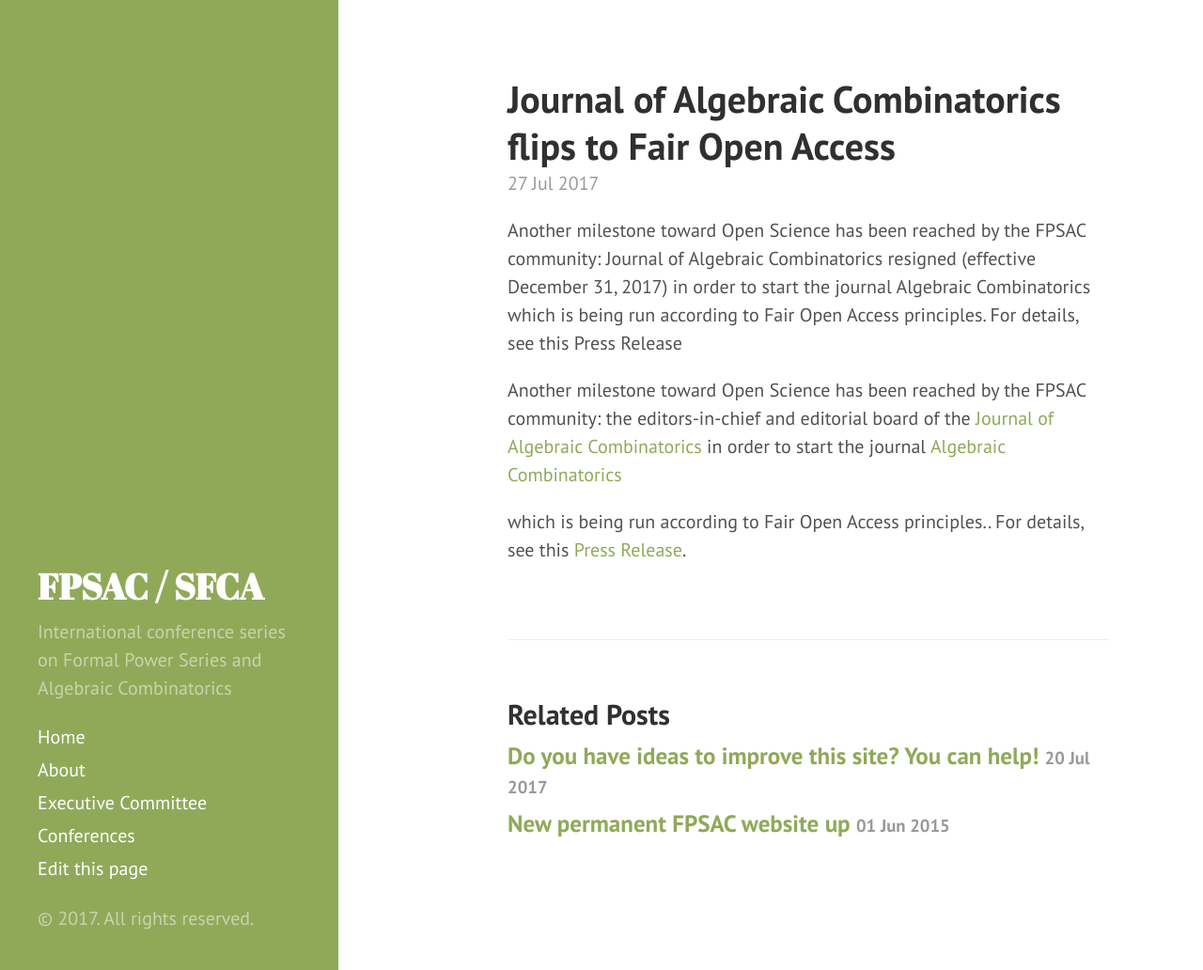
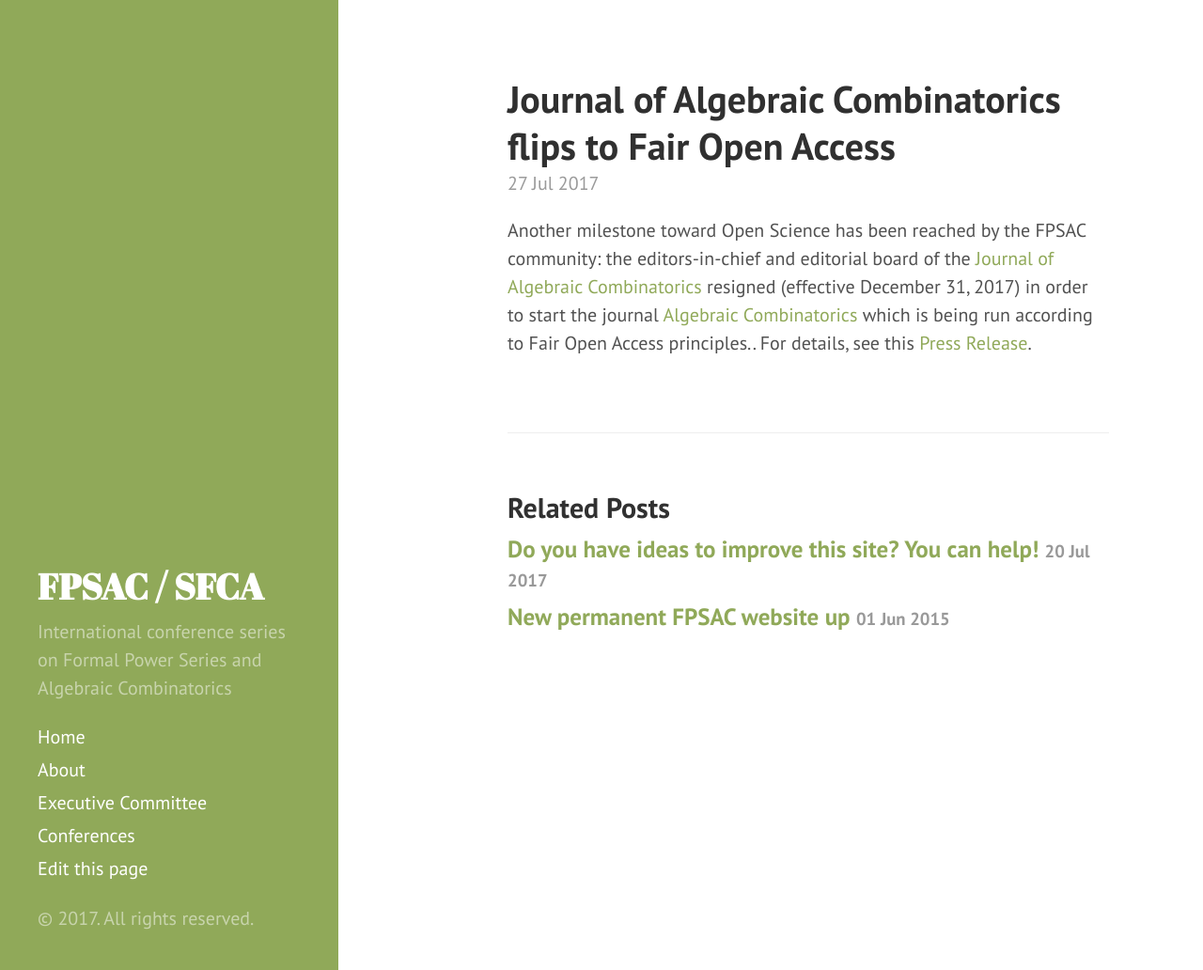
Before and after one commit to FPSAC/FPSAC.github.io, a Jekyll site: the page built from _posts/2017-07-27-jac-open.md, in a window 1280 px wide and 1032 px high. Shown: the whole window at 94% size. Built offline with Jekyll 4.4.1, drawn with Linux system fonts in a browser that asks for light colours.

Commit message:
Fixed previous commit

```diff
--- a/_posts/2017-07-27-jac-open.md
+++ b/_posts/2017-07-27-jac-open.md
@@ -4,17 +4,10 @@
 ---
 
 Another milestone toward Open Science has been reached by the FPSAC
-   community:  Journal of
-   Algebraic Combinatorics resigned (effective December 31, 2017) in order
-   to start the journal Algebraic Combinatorics which is being run
-   according to Fair Open Access principles.  For details, see this Press
-   Release
-
-Another milestone toward Open Science has been reached by the FPSAC
 community: the editors-in-chief and editorial board of the
 [Journal of Algebraic Combinatorics](https://link.springer.com/journal/10801)
-in order to start the journal [Algebraic Combinatorics](http://algebraic-combinatorics.org)
-
+resigned  (effective December 31, 2017) in order to start the journal
+[Algebraic Combinatorics](http://algebraic-combinatorics.org)
 which is being run according to Fair Open Access principles.. For
 details, see this
 [Press Release](http://www-users.math.umn.edu/~reiner/AlgebraicCombinatricsPressRelease.pdf).
```
